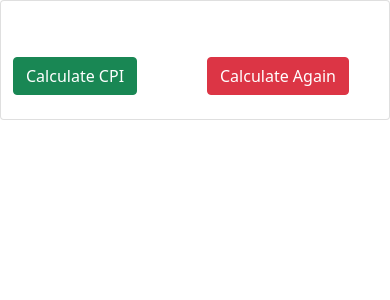
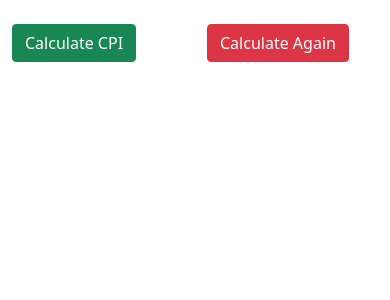
Before and after one commit to ayushyadav9/Grades-Calculator, a React (Create React App) app: page /CPI in a window 390 px wide. Shown: the top 300 px of the page. Built offline with nearby package versions, Linux system fonts and the light colour scheme.

Commit message:
responsiveness

```diff
--- a/src/components/CPI/Cpi.jsx
+++ b/src/components/CPI/Cpi.jsx
@@ -1,6 +1,7 @@
 import React, { useState,useEffect } from 'react'
 import { ece,eee } from '../../content/depts'
 import Semester from './Semester'
+import useWindowDimensions from "../Utils/useWindowDimensions";
 
 const gradeMultiplier = (grade)=>{
     switch (grade) {
@@ -28,7 +29,9 @@ const gradeMultiplier = (grade)=>{
   }
 
 const Cpi = () => {
+
     const [data, setdata] = useState(null)
+    const { width } = useWindowDimensions();
 
     useEffect(() => {
         var url = new URL(window.location.href)
@@ -55,14 +58,14 @@ const Cpi = () => {
     }
 
     return (
-        <div className="card" >
-            <div className="card-body">
-                <div className="row">
+        <div className={`${width<600?"":"card"}`} >
+             <div className={`${width<600?"":"card-body"}`}>
+                <div className={`${width<600?"":"row"}`}>
                     {data && data.map((semester,i)=>{
                         return <div key={i} className="col-md-6"><Semester sems = {i+1} courses = {semester} handelGradeChange={handelGradeChange}/> </div>
                     })}
                 </div>
-            </div>
+             </div>
             <div className="container" id="btn_cal">
         <div className="row my-4">
           <div className="col-6"><button className="btn btn-success" id="btn_CPI" onClick={handelCalculateCPI}>Calculate CPI</button></div>
--- /dev/null
+++ b/src/components/Utils/useWindowDimensions.js
@@ -0,0 +1,26 @@
+import { useState, useEffect } from "react";
+
+const getWindowDimensions = () => {
+  const { innerWidth: width, innerHeight: height } = window;
+  return {
+    width,
+    height,
+  };
+};
+
+const useWindowDimensions = () => {
+  const [windowDimensions, setWindowDimensions] = useState(
+    getWindowDimensions()
+  );
+  const handleResize = () => {
+    setWindowDimensions(getWindowDimensions());
+  };
+
+  useEffect(() => {
+    window.addEventListener("resize", handleResize);
+    return () => window.removeEventListener("resize", handleResize);
+  }, []);
+
+  return windowDimensions;
+};
+export default useWindowDimensions;
```
